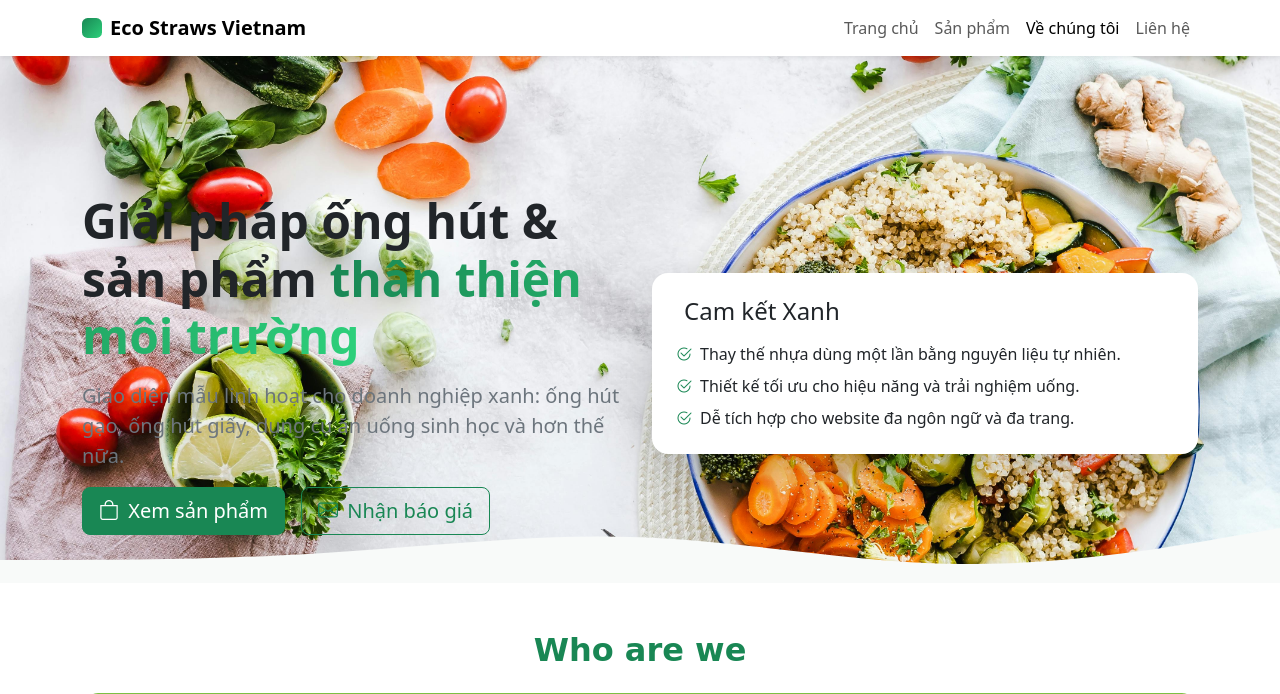
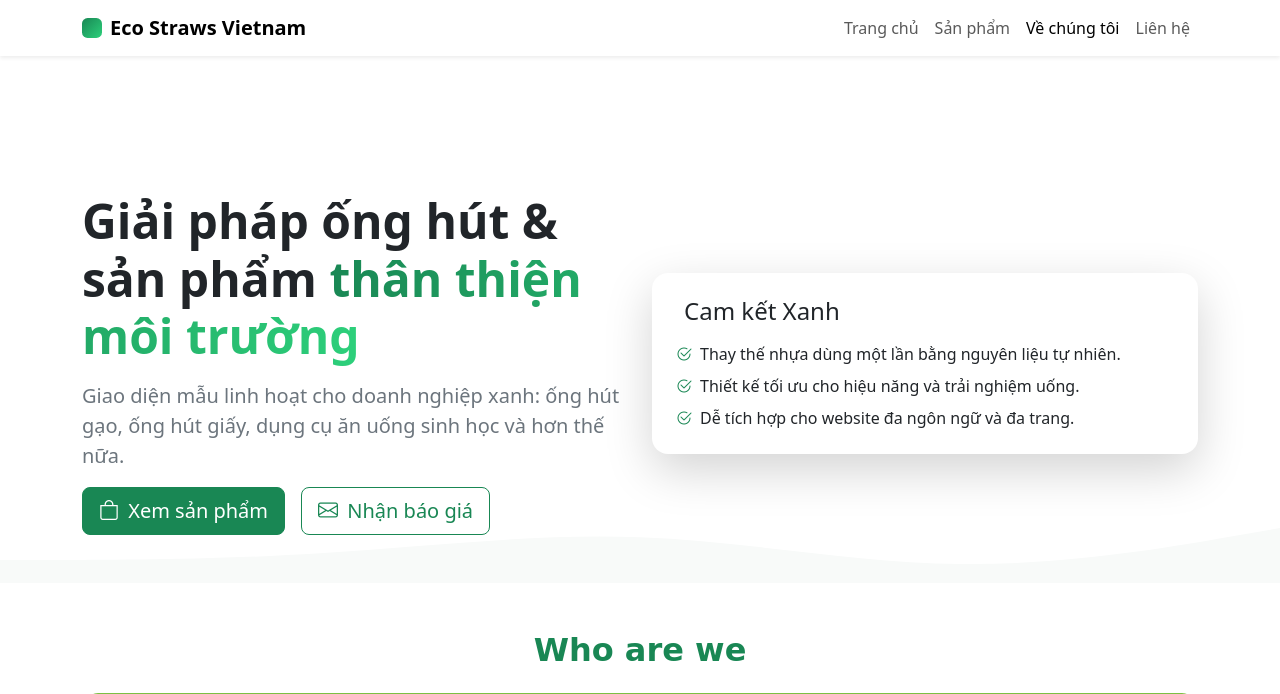
Before and after one commit to hoaikiet04/Eco-Straws-Vietnam, a PHP site: page /about.html in a window 1280 px wide. Shown: the top 694 px of the page. Run offline with PHP 8.4, Linux system fonts and the light colour scheme.

Commit message:
Update project files with recent changes

```diff
--- a/assets/css/styles.css
+++ b/assets/css/styles.css
@@ -38,7 +38,7 @@ main section {
   display: inline-block;
 }
 .hero {
-  background-image: url("../images/banner_1.jpg");
+  /* background-image: url("../images/banner_1.jpg"); */
   background-size: cover;
   background-position: center;
   position: relative;
```
